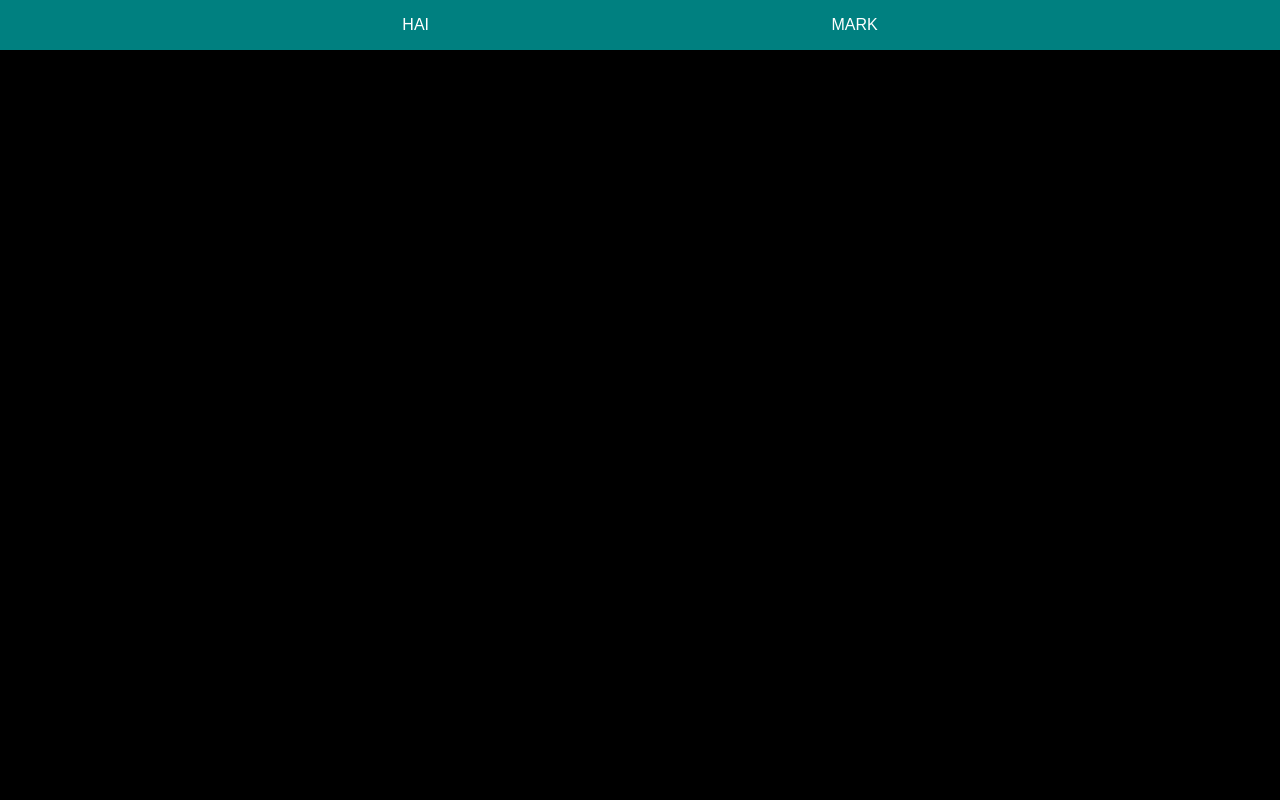
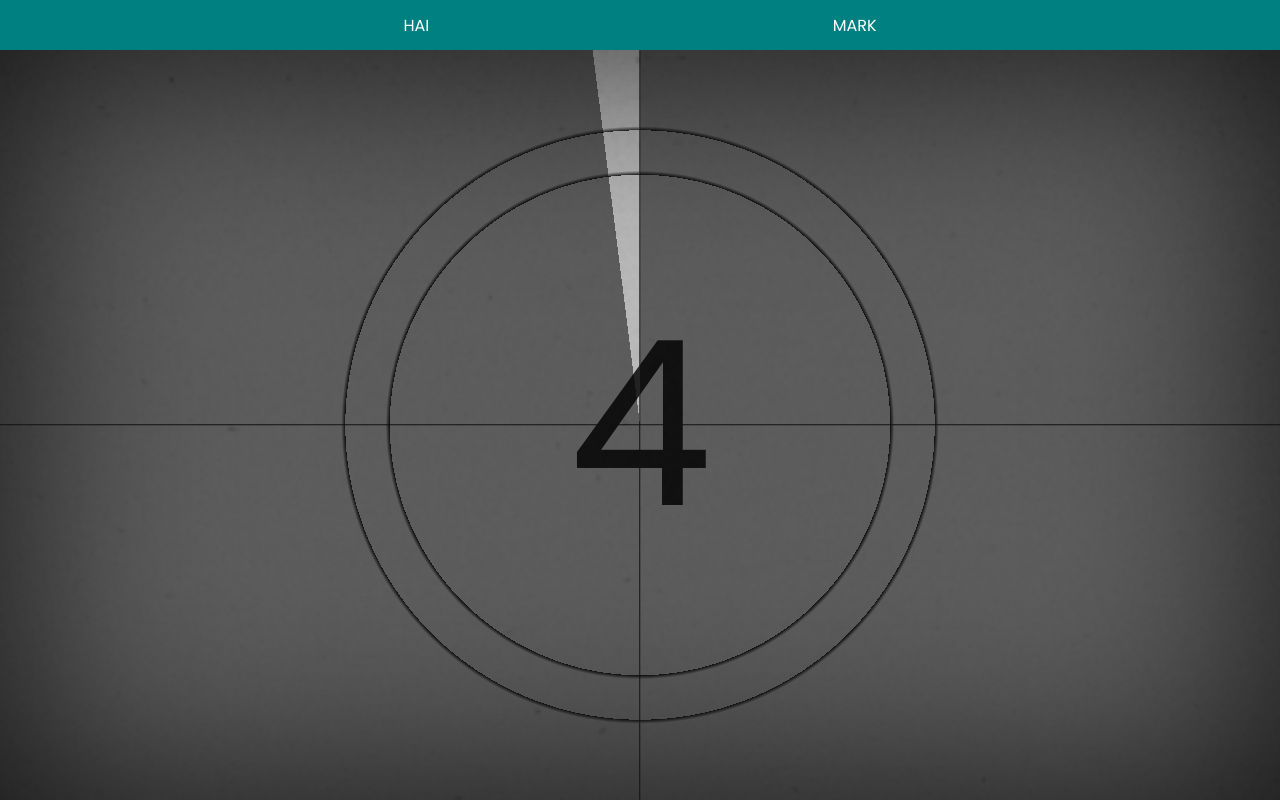
Before and after one commit to boskoa/movie-unscroll, a React (Vite) app in the folder movie-unscroll-frontend/: page / in a window 1280 px wide. Built offline with nearby package versions, Linux system fonts and the light colour scheme.

Commit message:
Adding countdown

```diff
--- a/movie-unscroll-frontend/index.html
+++ b/movie-unscroll-frontend/index.html
@@ -5,6 +5,11 @@
   <meta charset="UTF-8" />
   <link rel="icon" type="image/svg+xml" href="/vite.svg" />
   <meta name="viewport" content="width=device-width, initial-scale=1.0" />
+  <link rel="preconnect" href="https://fonts.googleapis.com">
+  <link rel="preconnect" href="https://fonts.gstatic.com" crossorigin>
+  <link
+    href="https://fonts.googleapis.com/css2?family=Poppins:ital,wght@0,400;0,600;0,800;1,400;1,600;1,800&display=swap"
+    rel="stylesheet">
   <title>Movie Unscroll</title>
 </head>
 
--- a/movie-unscroll-frontend/src/App.jsx
+++ b/movie-unscroll-frontend/src/App.jsx
@@ -1,5 +1,6 @@
 import { RouterProvider, createBrowserRouter } from "react-router-dom";
 import Layout from "./components/Layout";
+import RandomPage from "./features/random/RandomPage";
 
 function App() {
   const router = createBrowserRouter([
@@ -9,7 +10,7 @@ function App() {
       children: [
         {
           index: true,
-          element: "",
+          element: <RandomPage />,
         },
       ],
     },
--- a/movie-unscroll-frontend/src/components/Layout/index.jsx
+++ b/movie-unscroll-frontend/src/components/Layout/index.jsx
@@ -1,5 +1,6 @@
 import styled from "styled-components";
 import NavBar from "./NavBar";
+import { Outlet } from "react-router-dom";
 
 const MainContainer = styled.div`
   min-height: 100vh;
@@ -12,8 +13,11 @@ function Layout() {
   return (
     <MainContainer>
       <NavBar />
+      <Outlet />
     </MainContainer>
   );
 }
 
 export default Layout;
+
+// tired of endless scrolling in search of something good to watch? and stil ending up watching crap? remove the scrolling part and watch crap straigh away!
--- /dev/null
+++ b/movie-unscroll-frontend/src/features/random/RandomPage/index.jsx
@@ -0,0 +1,152 @@
+import { useEffect, useState } from "react";
+import styled, { css, keyframes } from "styled-components";
+
+const RandomContainer = styled.div`
+  height: calc(100vh - 50px);
+  width: 100vw;
+  display: flex;
+  justify-content: center;
+  align-items: center;
+  position: relative;
+  color: black;
+  overflow: hidden;
+  background: linear-gradient(
+      transparent calc(50% - 1px),
+      black 2px,
+      transparent calc(50% + 1px)
+    ),
+    linear-gradient(
+      90deg,
+      transparent calc(50% - 1px),
+      black 2px,
+      transparent calc(50% + 1px)
+    ),
+    radial-gradient(
+      circle at 50%,
+      transparent calc(40% - 2px),
+      black 4px,
+      transparent calc(40% + 2px)
+    ),
+    radial-gradient(
+      circle at 50%,
+      white calc(34% - 2px),
+      black 4px,
+      white calc(34% + 2px)
+    );
+`;
+
+const Counter = styled.p`
+  font-size: 230px;
+  font-weight: 400;
+`;
+
+const light = keyframes`
+  0% {
+    box-shadow: 0 0 160px black inset;
+  }
+  25% {
+    box-shadow: 0 0 260px black inset;
+  }
+  50% {
+    box-shadow: 0 0 180px black inset;
+  }
+  75% {
+    box-shadow: 0 0 240px black inset;
+  }
+  100% {
+    box-shadow: 0 0 160px black inset;
+  }
+`;
+
+const Filter = styled.div`
+  position: absolute;
+  top: 0;
+  left: 0;
+  height: 100%;
+  width: 100%;
+  background-color: rgba(0, 0, 0, 0.3);
+  box-shadow: 0 0 160px black inset;
+  animation: ${() => css`3s ${light} linear infinite`};
+`;
+
+const move = keyframes`
+  0% {
+    transform: translateX(130px) translateY(60px);
+  }
+  25% {
+    transform: translateX(-130px) translateY(120px);
+  }
+  50% {
+    transform: translateX(130px) translateY(180px);
+  }
+  75% {
+    transform: translateX(-130px) translateY(240px);
+  }
+  100% {
+    transform: translateX(130px) translateY(300px);
+  }
+`;
+
+const Grain = styled.div`
+  position: absolute;
+  top: -300px;
+  left: -200px;
+  height: 150%;
+  width: 150%;
+  background-image: url("/grain.avif");
+  background-size: cover;
+  opacity: 0.15;
+  animation: ${() => css`0.2s ${move} linear infinite`};
+`;
+
+const Rotor = styled.div`
+  --ang: 0deg;
+  position: absolute;
+  top: 0;
+  left: 0;
+  height: 100%;
+  width: 100%;
+  background: conic-gradient(
+    rgba(0, 0, 0, 0.5) var(--ang),
+    transparent var(--ang)
+  );
+  animation: ${({ $animate }) => ($animate ? "1s rotate linear infinite" : "")};
+
+  @keyframes rotate {
+    0% {
+      --ang: 0deg;
+    }
+    100% {
+      --ang: 360deg;
+    }
+  }
+
+  @property --ang {
+    syntax: "<angle>";
+    inherits: false;
+    initial-value: 0deg;
+  }
+`;
+
+function RandomPage() {
+  const [count, setCount] = useState(5);
+  const [animate, setAnimate] = useState(false);
+
+  useEffect(() => {
+    const index = setInterval(() => setCount((p) => (p > 0 ? p - 1 : 5)), 1000);
+    setAnimate(true);
+
+    return () => clearInterval(index);
+  }, []);
+
+  return (
+    <RandomContainer>
+      <Counter>{count}</Counter>
+      <Filter />
+      <Grain />
+      <Rotor $animate={animate} />
+    </RandomContainer>
+  );
+}
+
+export default RandomPage;
--- a/movie-unscroll-frontend/src/index.css
+++ b/movie-unscroll-frontend/src/index.css
@@ -2,5 +2,5 @@
   box-sizing: border-box;
   margin: 0;
   padding: 0;
-  font-family: 'Fuzzy Bubbles', sans-serif;
+  font-family: 'Poppins', sans-serif;
 }
```
Also changed, not shown: movie-unscroll-frontend/public/grain.avif (added), movie-unscroll-frontend/public/grain.jpg (added).
